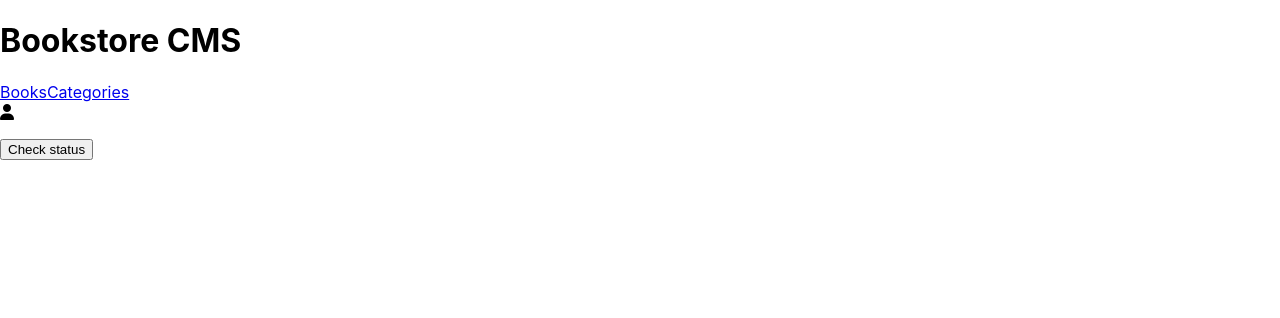
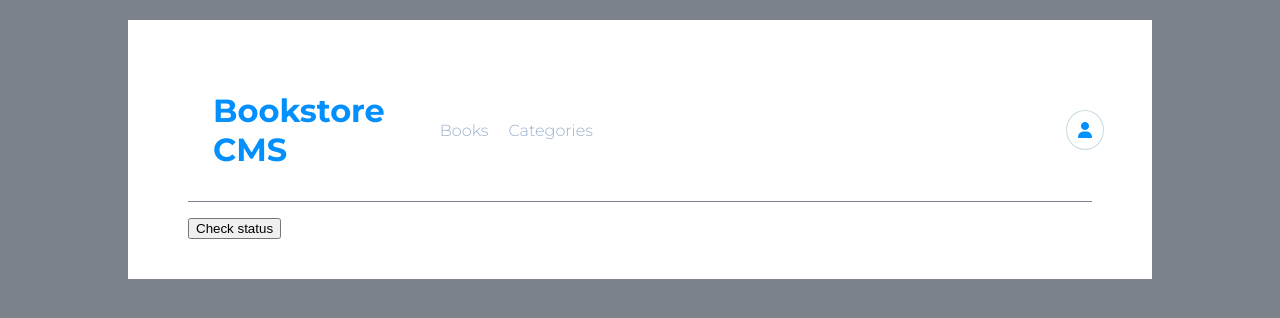
Before and after one commit to aeh1707/bookstore-app, a React (Create React App) app: page /Categories in a window 1280 px wide. Shown: the top 318 px of the page. Built offline with nearby package versions, Linux system fonts and the light colour scheme; no server answers.

Commit message:
Add styles

```diff
--- a/public/index.html
+++ b/public/index.html
@@ -5,6 +5,9 @@
     <link rel="icon" href="%PUBLIC_URL%/favicon.ico" />
     <meta name="viewport" content="width=device-width, initial-scale=1" />
     <script src="https://kit.fontawesome.com/c64f0e755c.js" crossorigin="anonymous"></script>
+    <link rel="preconnect" href="https://fonts.googleapis.com">
+    <link rel="preconnect" href="https://fonts.gstatic.com" crossorigin>
+    <link href="https://fonts.googleapis.com/css2?family=Montserrat:wght@300;700&family=Roboto+Slab:wght@300;700&display=swap" rel="stylesheet">
     <meta
       name="description"
       content="Web site created using create-react-app"
--- a/src/App.js
+++ b/src/App.js
@@ -1,3 +1,4 @@
+import './index.css';
 import React, { useEffect } from 'react';
 import {
   BrowserRouter as Router,
--- a/src/components/Book.js
+++ b/src/components/Book.js
@@ -14,8 +14,8 @@ const Book = (props) => {
   return (
     <article className="book">
       <header className="book-info">
+        <h4 className="book-category">category</h4>
         <h3 className="book-title">{title}</h3>
-        <h4 className="book-category">category</h4>
         <h5 className="book-author">{author}</h5>
         <div className="actions">
           <button type="button">Comments</button>
@@ -28,13 +28,15 @@ const Book = (props) => {
       <section className="progress">
         <div className="progress-stat">
           <div className="progress-circle" />
-          <div className="progress-percent" />
-          <div className="progress-state" />
+          <div className="progress-status">
+            <div className="progress-percent">100%</div>
+            <div className="progress-state">Completed</div>
+          </div>
         </div>
         <div className="pipe" />
         <div className="progress-chapter">
           <p className="chapter-label">CURRENT CHAPTER</p>
-          <p className="current-chapter" />
+          <p className="current-chapter">CHAPTER XX</p>
           <button type="button">UPDATE PROGRESS</button>
         </div>
       </section>
--- a/src/components/Books.js
+++ b/src/components/Books.js
@@ -22,6 +22,7 @@ const Books = (props) => {
             </li>
           ))}
         </ul>
+        <hr />
         <Form />
       </main>
     </>
--- a/src/components/Form.js
+++ b/src/components/Form.js
@@ -36,7 +36,7 @@ const Form = () => {
   };
 
   return (
-    <>
+    <section className="form-book">
       <h2>Add New Book</h2>
       <form onSubmit={submit}>
         <input type="text" id="title" name="title" onChange={readUserInput} placeholder="add title.." />
@@ -44,7 +44,7 @@ const Form = () => {
         <input type="text" id="category" name="category" onChange={readUserInput} placeholder="add category.." />
         <button type="submit">ADD BOOK</button>
       </form>
-    </>
+    </section>
   );
 };
 
--- a/src/components/Navbar.js
+++ b/src/components/Navbar.js
@@ -2,7 +2,7 @@ import React from 'react';
 import { Link } from 'react-router-dom';
 
 const Navbar = () => (
-  <header>
+  <header className="navbar">
     <h1 className="logo">Bookstore CMS</h1>
     <nav>
       <Link to="/">Books</Link>
--- a/src/index.css
+++ b/src/index.css
@@ -1,27 +1,237 @@
+/*
+blue sky #0290ff
+#4386bf
+
+*/
+
+/* General Styles
+************************** */
+
+html {
+  box-sizing: border-box;
+}
+
+*,
+*::before,
+*::after {
+  box-sizing: inherit;
+
+  /* border: 1px solid black; */
+}
+
 body {
   margin: 0;
-  font-family:
-    -apple-system,
-    BlinkMacSystemFont,
-    'Segoe UI',
-    'Roboto',
-    'Oxygen',
-    'Ubuntu',
-    'Cantarell',
-    'Fira Sans',
-    'Droid Sans',
-    'Helvetica Neue',
-    sans-serif;
-  -webkit-font-smoothing: antialiased;
-  -moz-osx-font-smoothing: grayscale;
+  padding: 0;
+  color: #99afcd;
+  font-family: 'Montserrat', sans-serif;
+  background-color: #7b828b;
 }
 
-code {
-  font-family:
-    source-code-pro,
-    Menlo,
-    Monaco,
-    Consolas,
-    'Courier New',
-    monospace;
+.App {
+  width: 80vw;
+  margin: 0 auto;
+  margin-top: 20px;
+  background-color: white;
+  padding: 40px 60px;
 }
+
+/* Navbar
+*************************** */
+
+.navbar {
+  display: flex;
+  align-items: center;
+  padding: 10px 25px;
+  gap: 15px;
+  border-bottom: 1px solid #7b828b;
+}
+
+nav a {
+  font-weight: 300;
+  text-decoration: none;
+  color: #99afcd;
+  margin: 10px;
+}
+
+.fa-user {
+  color: #0290ff;
+  margin-left: 35vw;
+  border: 1px solid #c7dbe3;
+  border-radius: 50%;
+  padding: 11px;
+}
+
+h1 {
+  color: #0290ff;
+  margin-right: 30px;
+  font-weight: 700;
+}
+
+/* Book styles
+*********************************/
+
+.books-list {
+  list-style-type: none;
+  padding: 0;
+  margin: 30px 0;
+}
+
+.books-list li {
+  display: block;
+  margin: 30px 0;
+}
+
+.book {
+  display: flex;
+  justify-content: center;
+  margin: 0 auto;
+  border: 1px solid #e8e8e8;
+  padding: 20px 30px;
+}
+
+.book-info {
+  width: 45%;
+  display: flex;
+  flex-direction: column;
+}
+
+.book-title {
+  color: #191724;
+  font-family: 'Roboto Slab', serif;
+  font-weight: 600;
+  font-size: 1.4rem;
+}
+
+.book-category {
+  margin-bottom: 6px;
+  color: #1212127a;
+}
+
+.book-author {
+  font-family: 'Roboto Slab', serif;
+  font-weight: 300;
+}
+
+.pipe {
+  width: 0.125px;
+  height: 4rem;
+  border: 1px solid #c7dbe3;
+}
+
+.book h4,
+.book h5,
+.book h3 {
+  margin: 2px;
+}
+
+.actions {
+  margin-top: 25px;
+  display: flex;
+  gap: 8px;
+}
+
+.actions button {
+  background-color: white;
+  font-family: 'Roboto Slab', serif;
+  color: #99afcd;
+  border: none;
+  height: 20px;
+}
+
+.actions .pipe {
+  height: 1.2rem;
+}
+
+.progress {
+  display: flex;
+  align-items: center;
+  gap: 5vw;
+  width: 60%;
+}
+
+.progress .pipe {
+  width: 0.1px;
+}
+
+.progress-stat {
+  width: 48%;
+  display: flex;
+  gap: 12px;
+  align-items: center;
+}
+
+.progress-circle {
+  width: 75px;
+  height: 75px;
+  border: 4px solid black;
+  border-radius: 50%;
+}
+
+.progress-percent {
+  color: #191724;
+  font-size: 2rem;
+}
+
+.progress-status {
+  display: block;
+}
+
+.progress-chapter {
+  width: 48%;
+}
+
+.progress-chapter button {
+  background-color: #0290ff;
+  color: white;
+  font-family: 'Roboto Slab', serif;
+  border: none;
+  padding: 5px 2px;
+  width: 140px;
+}
+
+.chapter-label {
+  font-size: 0.8rem;
+  font-family: 'Roboto Slab', serif;
+}
+
+.current-chapter {
+  font-size: 0.9rem;
+  font-family: 'Roboto Slab', serif;
+  color: #191724;
+}
+
+/* Form
+**************************/
+
+.form-book h2 {
+  color: #1212127a;
+  font-size: 1.45rem;
+}
+
+.form-book input {
+  padding: 12px;
+  width: 20vw;
+  margin-right: 15px;
+  border: 1px solid #e8e8e8;
+  border-radius: 5px;
+}
+
+.form-book input::placeholder {
+  font-family: 'Roboto Slab', serif;
+  font-size: 1.2rem;
+}
+
+.form-book button {
+  background-color: #0290ff;
+  color: white;
+  font-family: 'Roboto Slab', serif;
+  border: none;
+  border-radius: 5px;
+  padding: 12px 4px;
+  width: 100px;
+}
+
+hr {
+  font-size: 2px;
+  color: #e8e8e8;
+}
```
